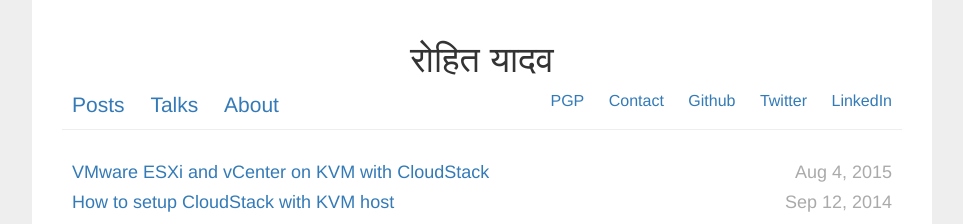
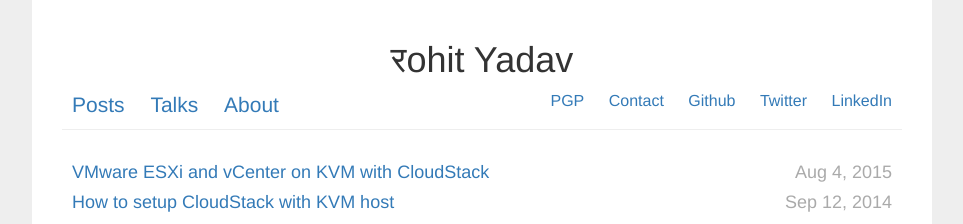
Before and after one commit to rohityadavcloud/rohityadavcloud.github.io, a Jekyll site: the page built from index.html, in a window 1280 px wide. Shown: the top 224 px of the page, without its empty margins (158-1121 px from the left). Built offline with Jekyll 4.4.1, drawn with Linux system fonts in a browser that asks for light colours.

Commit message:
readable name
Signed-off-by: Rohit Yadav <rohit@yadav.xyz>

```diff
--- a/_config.yml
+++ b/_config.yml
@@ -1,4 +1,4 @@
-title: रोहित यादव
+title: रohit Yadav
 author: Rohit Yadav
 email: rohit@scaleninja.com
 description: >
```
